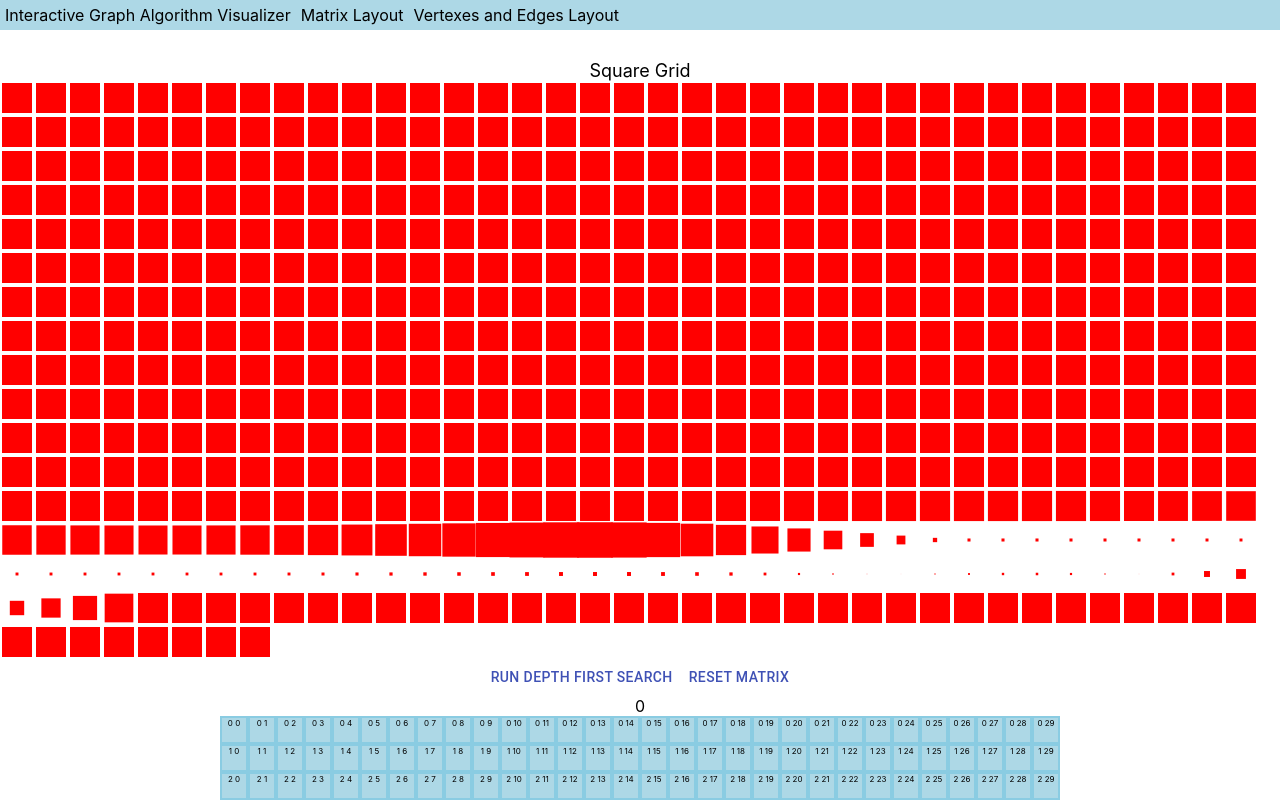
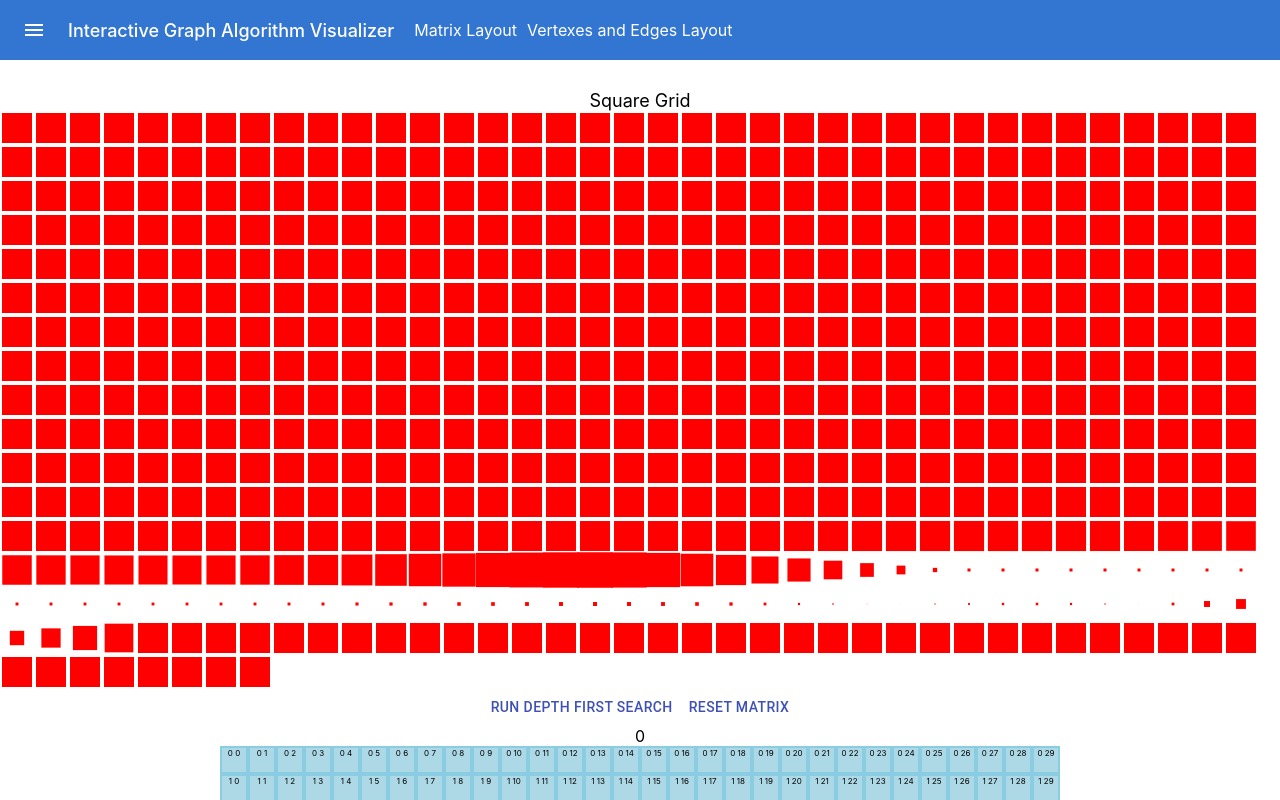
Before and after one commit to DanielJDupont/graph-algos, a Next.js app: page / in a window 1280 px wide. Shown: the top 800 px of the page. Built offline with nearby package versions, Linux system fonts and the light colour scheme.

Commit message:
added navbar with menu button

```diff
--- a/components/navbar/index.module.scss
+++ b/components/navbar/index.module.scss
@@ -1,14 +1,26 @@
 .navbarContainer {
   display: flex;
-  padding: 5px;
-  background-color: lightblue;
+  align-items: center;
+  height: 60px;
+  background-color: #3276d2;
   margin-bottom: 30px;
 
+  .menuButton {
+    color: white;
+    margin: 0 10px;
+  }
+
   .navbarTitle {
-    margin-right: 10px;
+    color: white;
+    font-size: 18px;
+    font-weight: 500;
+    margin-right: 20px;
   }
 
   .navbarItem {
     margin-right: 10px;
+    color: white;
+    font-size: 16px;
+    font-weight: 400;
   }
 }
--- a/components/navbar/index.tsx
+++ b/components/navbar/index.tsx
@@ -1,8 +1,19 @@
+import IconButton from '@material-ui/core/IconButton';
+import MenuIcon from '@material-ui/icons/Menu';
+
 import styles from './index.module.scss';
 
 export const Navbar = () => {
   return (
     <div className={styles.navbarContainer}>
+      <IconButton
+        className={styles.menuButton}
+        edge="start"
+        color="inherit"
+        aria-label="menu"
+      >
+        <MenuIcon />
+      </IconButton>
       <div className={styles.navbarTitle}>
         Interactive Graph Algorithm Visualizer
       </div>
--- a/package.json
+++ b/package.json
@@ -9,6 +9,7 @@
   },
   "dependencies": {
     "@material-ui/core": "^4.11.3",
+    "@material-ui/icons": "^4.11.2",
     "@types/animejs": "^3.1.2",
     "animejs": "^3.2.1",
     "clsx": "^1.1.1",
```
Also changed, not shown: 1 other file (tests, documents, lock files or other folders).
